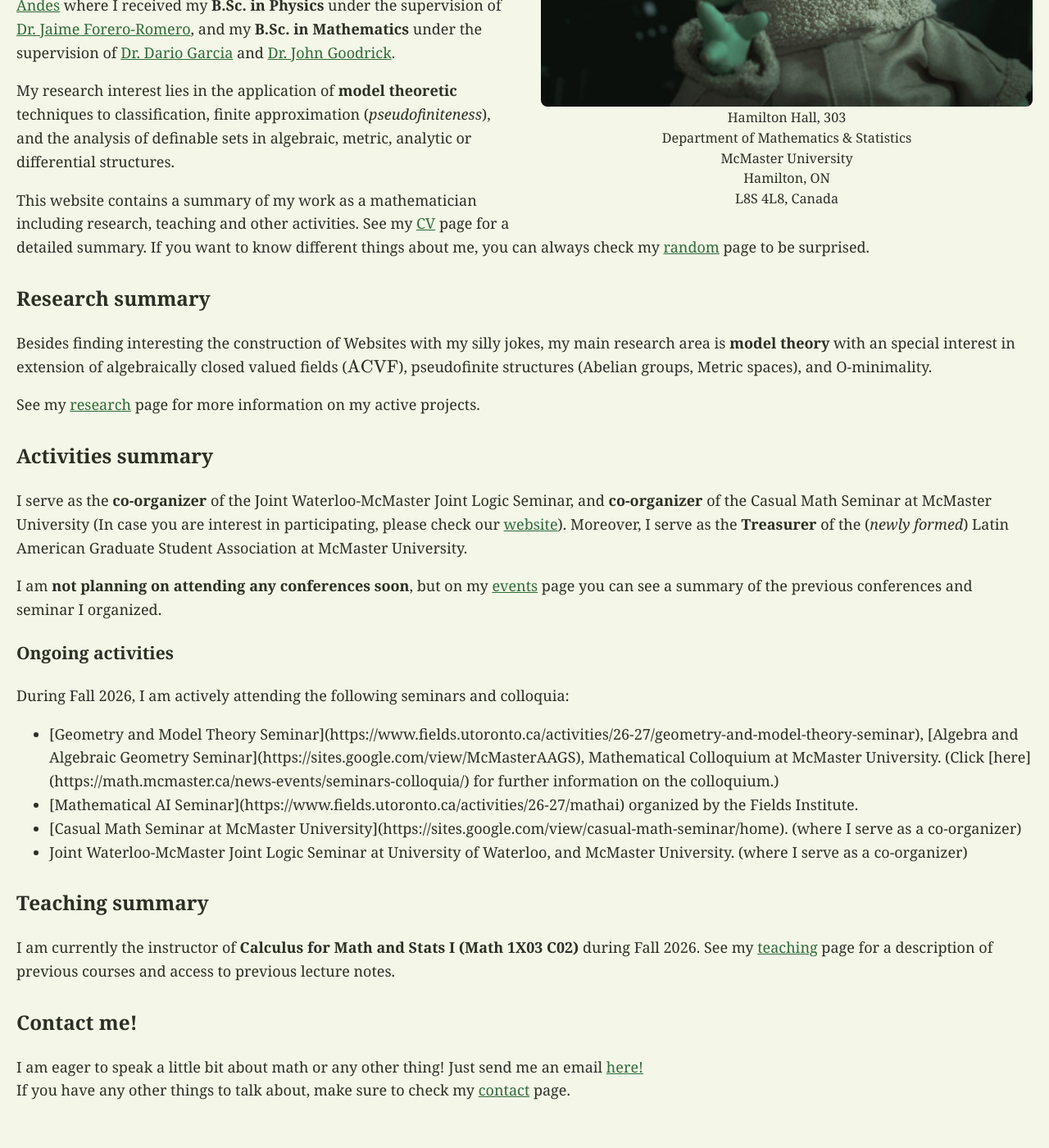
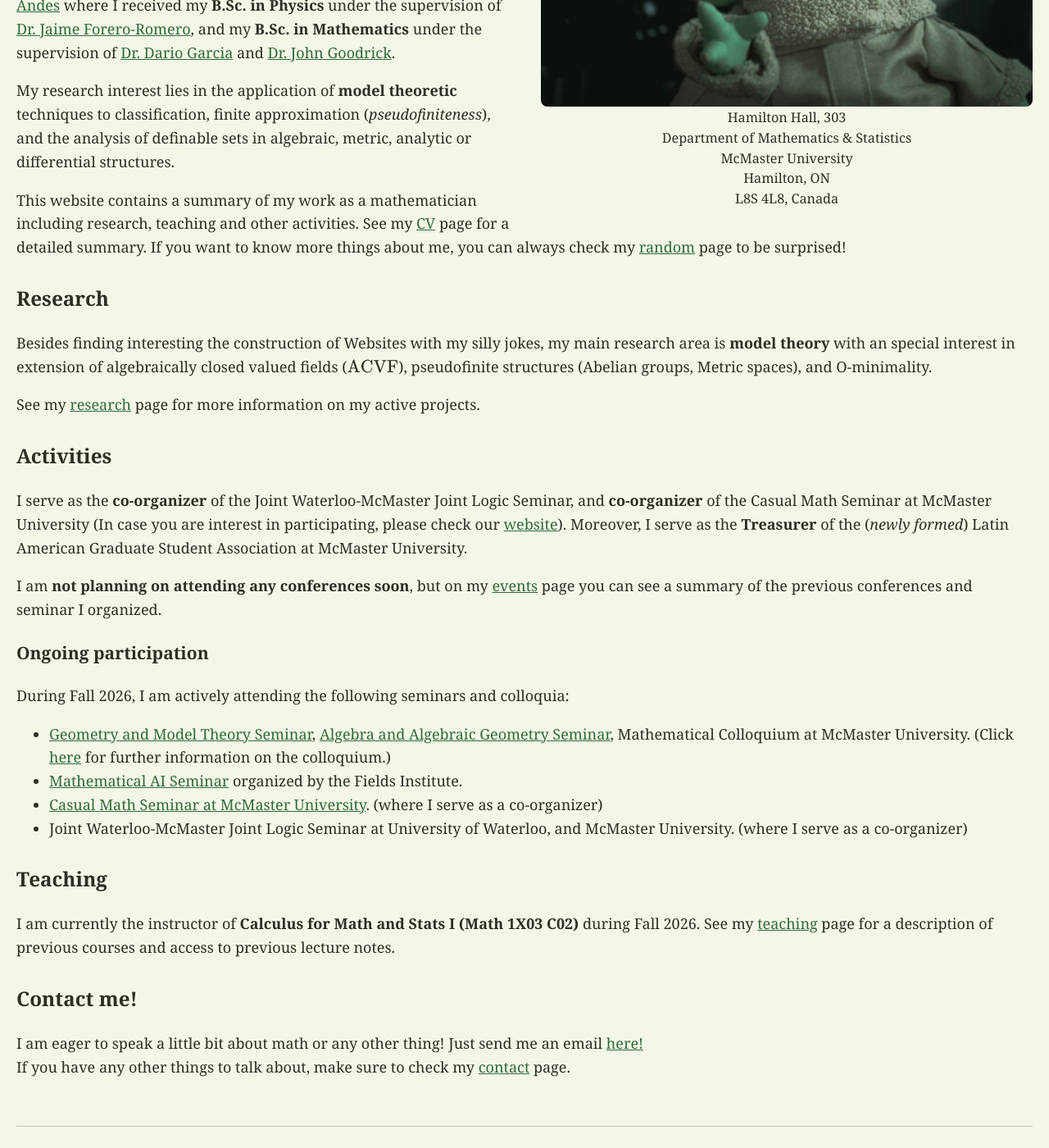
Before and after one commit to CharlesCo12/Test.github.io, a Jekyll site: the page built from index.md, in a window 1280 px wide and 1400 px high, scrolled down 459 px. Shown: the whole window at 82% size. Built offline with Jekyll 4.4.1, drawn with Linux system fonts in a browser that asks for light colours; some of the changed text lies outside the part shown.

Commit message:
LinksWorkingIndex

```diff
--- a/index.md
+++ b/index.md
@@ -16,7 +16,7 @@
 
 # Welcome around everyone!
 
-**Greetings earthlings!**<br>
+**Greetings, Earthlings!**<br>
 
 Thanks for coming over to my website! My name is **Carlos Cordoba-Caycedo**, and I'm a **PhD candidate in mathematics** at [McMaster University](https://math.mcmaster.ca/) working under the supervision of [Dr. Deirdre Haskell](https://experts.mcmaster.ca/people/haskell).<br>
 
@@ -24,32 +24,32 @@
 
 My research interest lies in the application of **model theoretic** techniques to classification, finite approximation (<i>pseudofiniteness</i>), and the analysis of definable sets in algebraic, metric, analytic or differential structures.<br>
 
-This website contains a summary of my work as a mathematician including research, teaching and other activities. See my [CV]({{ '/CV/' | relative_url }}) page for a detailed summary. If you want to know different things about me, you can always check my [random]({{ '/random/' | relative_url }}) page to be surprised.
+This website contains a summary of my work as a mathematician including research, teaching and other activities. See my [CV]({{ '/CV/' | relative_url }}) page for a detailed summary. If you want to know more things about me, you can always check my [random]({{ '/random/' | relative_url }}) page to be surprised!
 
-## Research summary
+## Research
 
 Besides finding interesting the construction of Websites with my silly jokes, my main research area is **model theory** with an special interest in extension of algebraically closed valued fields ($$\text{ACVF}$$), pseudofinite structures (Abelian groups, Metric spaces), and O-minimality.<br>
 
 See my [research]({{ '/research/' | relative_url }}) page for more information on my active projects.
 
-## Activities summary
+## Activities
 
 I serve as the __co-organizer__ of the Joint Waterloo-McMaster Joint Logic Seminar, and __co-organizer__ of the Casual Math Seminar at McMaster University (In case you are interest in participating, please check our [website](https://sites.google.com/view/casual-math-seminar/home)). Moreover, I serve as the __Treasurer__ of the (<i>newly formed</i>) Latin American Graduate Student Association at McMaster University.<br>
 
 I am **not planning on attending any conferences soon**, but on my [events]({{ '/events/' | relative_url }}) page you can see a summary of the previous conferences and seminar I organized.
 
-### Ongoing activities
+### Ongoing participation
 
 During Fall 2026, I am actively attending the following seminars and colloquia:
 
 <ul>
-  <li>[Geometry and Model Theory Seminar](https://www.fields.utoronto.ca/activities/26-27/geometry-and-model-theory-seminar), [Algebra and Algebraic Geometry Seminar](https://sites.google.com/view/McMasterAAGS), Mathematical Colloquium at McMaster University. (Click [here](https://math.mcmaster.ca/news-events/seminars-colloquia/) for further information on the colloquium.)</li>
-  <li>[Mathematical AI Seminar](https://www.fields.utoronto.ca/activities/26-27/mathai) organized by the Fields Institute.</li>
-  <li>[Casual Math Seminar at McMaster University](https://sites.google.com/view/casual-math-seminar/home). (where I serve as a co-organizer)</li>
+  <li> <a href="https://www.fields.utoronto.ca/activities/26-27/geometry-and-model-theory-seminar">Geometry and Model Theory Seminar</a>, <a href="https://sites.google.com/view/McMasterAAGS">Algebra and Algebraic Geometry Seminar</a>, Mathematical Colloquium at McMaster University. (Click <a href="https://math.mcmaster.ca/news-events/seminars-colloquia/">here</a> for further information on the colloquium.) </li>
+  <li><a href="https://www.fields.utoronto.ca/activities/26-27/mathai">Mathematical AI Seminar</a> organized by the Fields Institute.</li>
+  <li><a href="https://sites.google.com/view/casual-math-seminar/home">Casual Math Seminar at McMaster University</a>. (where I serve as a co-organizer)</li>
   <li>Joint Waterloo-McMaster Joint Logic Seminar at University of Waterloo, and McMaster University. (where I serve as a co-organizer)</li>
 </ul>
 
-## Teaching summary
+## Teaching
 
 I am currently the instructor of **Calculus for Math and Stats I (Math 1X03 C02)** during Fall 2026. See my [teaching]({{ '/teaching/' | relative_url }}) page for a description of previous courses and access to previous lecture notes.
 
```
